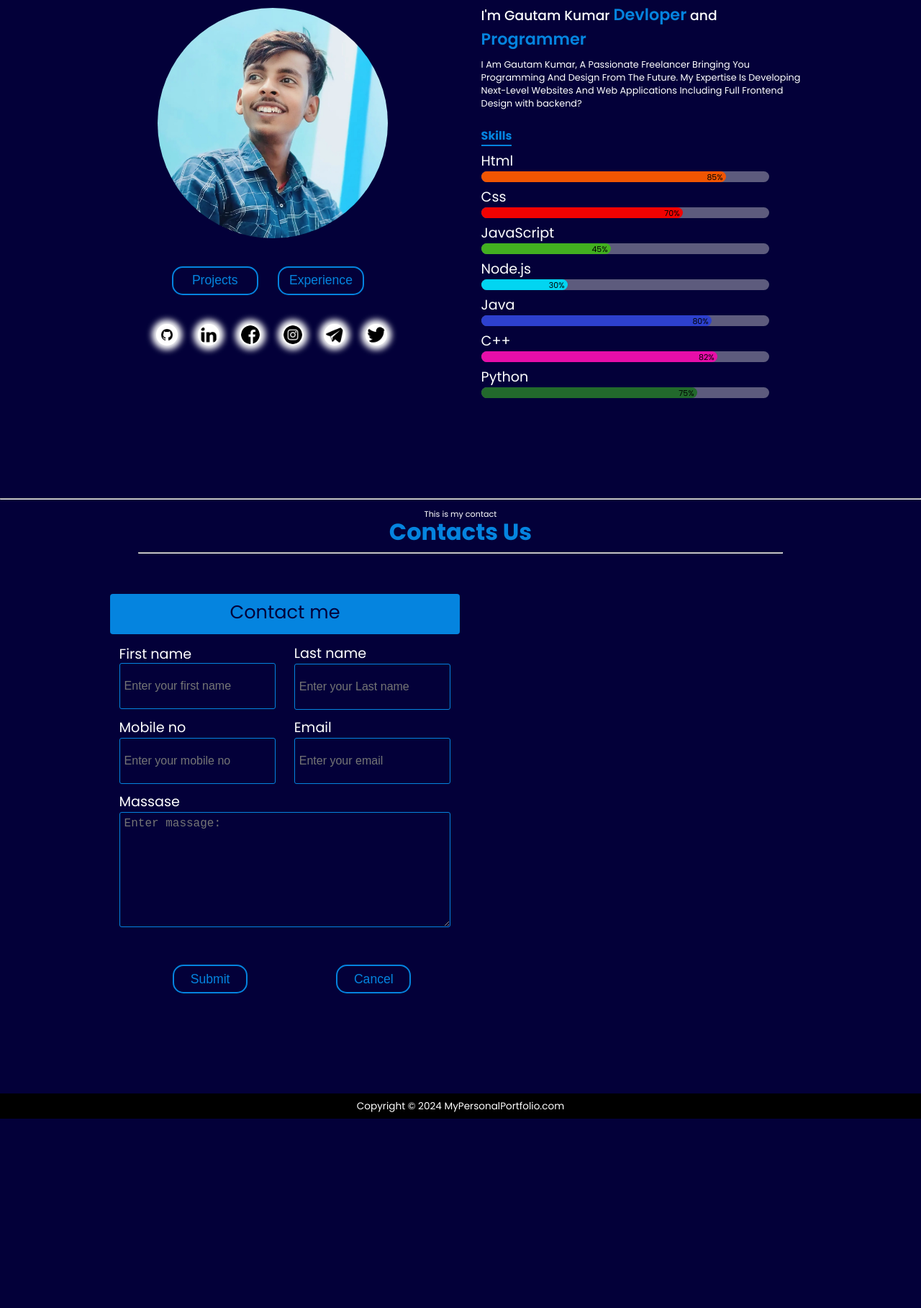
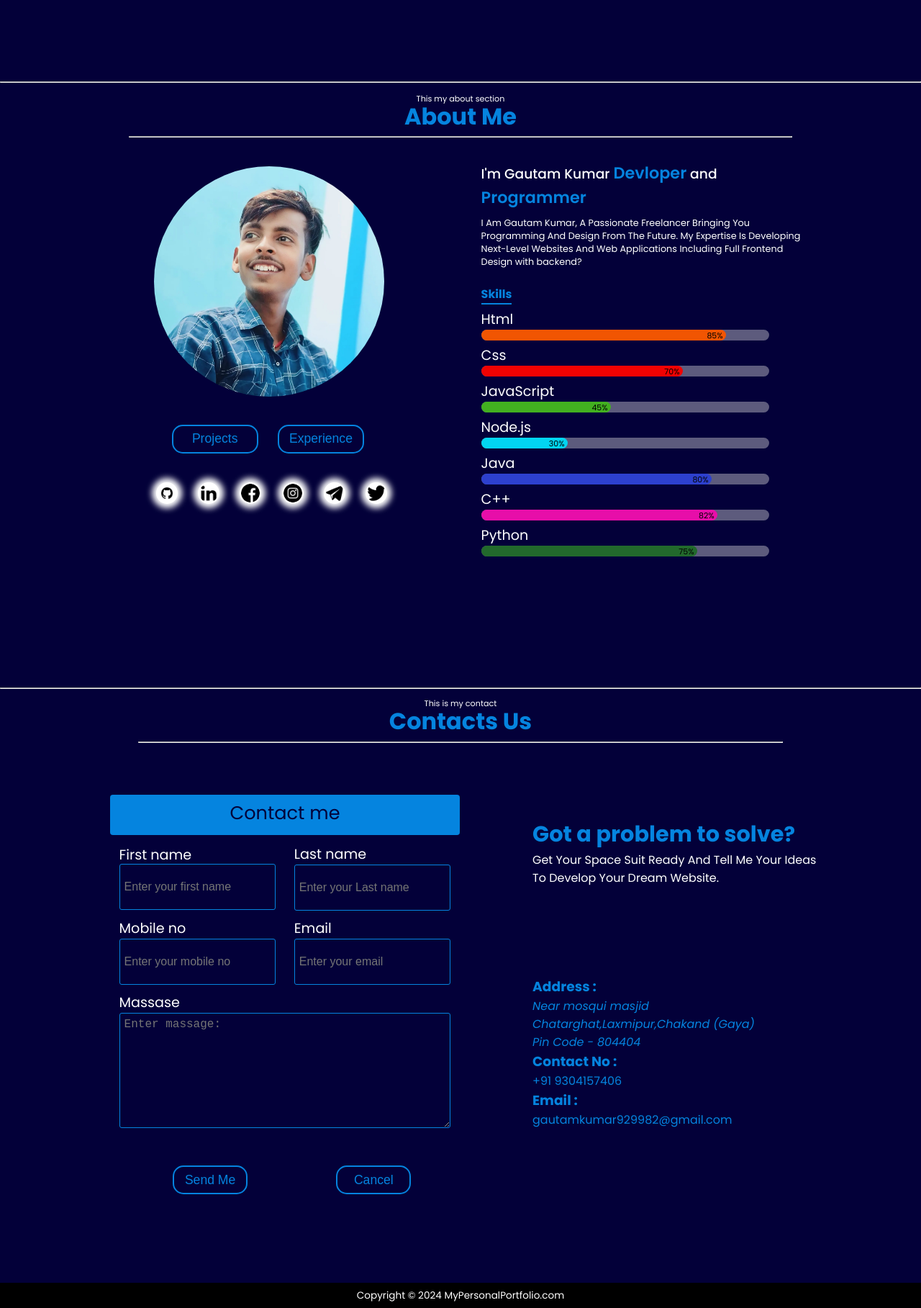
Before and after one commit to gautamkumar604/MyPortfolio, a plain HTML site: page static/index.html in a window 1280 px wide. Shown: the part 742-2559 px from the top of the page at 72% size. Before the commit the page ends 2296 px from the top, so only its background shows below. Drawn offline with nearby package versions, Linux system fonts and the light colour scheme.

Commit message:
fixed mistakes and complete contact section

```diff
--- a/static/index.html
+++ b/static/index.html
@@ -10,6 +10,7 @@
 
 <body>
     <div id="container">
+        <!-- THIS IS MY HEADER -->
         <header>
             <nav>
                 <div class="left"><span>Gautam's </span>portfolios</div>
@@ -25,9 +26,13 @@
             </nav>
         </header>
 
+        <!-- tHIS MY MAIN CONTENT DIVIDED IN SECTIONS -->
         <main>
+            <!-- THIS IS FIRST SECTION -->
             <section id="section1">
-                <div class="left_of_section1">Hello<span>...</span>
+                <!-- THIS SUB SECTIONS OF FIRST SECTION -->
+                <div class="left_of_section1 sa-left-right">
+                    <div class="control">Hello<span>...</span>
                         <div>My name is <span>Gautam Kumar</span></div>
                         <div>And I am a <span> Web Devloper </span>and<Br>
                             <span id="element"></span>
@@ -37,20 +42,28 @@
                             <button type="button" class="button2">Contact me</button>
                         </div>
                     </div>
-                <div class="right_of_section1">
+                </div>
+                <!-- THIS SUB SECTIONS OF FIRST SECTION -->
+                <div class="right_of_section1 sa-left-right">
+                    <div class="control">
                         <img src="/static/bg.png" alt="">
                     </div>
+                </div>
             </section>
+        </main>
         <hr>
+        <!-- THIS IS SECOND SECTION OF MAIN CONTENT -->
         <section id="section2">
+            <!-- THIS TEXT CONTAINER FOR ABOUT SECTION HEADING -->
             <div class="text_content">
                 <p>This my about section</p>
                 <h1>About Me</h1>
             </div>
             <hr>
+            <!-- THIS IS ABOUT SECTION OF SECOND SECTION -->
             <div class="about-container">
+                <!-- LEFT SUB SECTION OF ABOUT SECTION -->
                 <div class="left_of_section2 box_sizing">
-                            <!-- <p>This is left section</p> -->
                     <div class="image">
                         <img src="/gautam1.jpg" alt="">
                     </div>
@@ -60,17 +73,24 @@
                     </div>
                     <div class="social-acc">
                         <a href="https://www.github.com" target="_blank"><img src="/github.png" alt="" class="img0"></a>
-                                <a href="https://www.linkedin.com/feed/" target="_blank"><img src="/linkedin.png" alt="" class="img1"></a>
-                                <a href="https://www.facebook.com/home.php" target="_blank"><img src="/facebook.png" alt="" class="img2"></a>
-                                <a href="https://www.instagram.com/?hl=en" target="_blank"><img src="/instagram.png" alt="" class="img3"></a>
-                                <a href="https://web.telegram.org/" target="_blank"><img src="/telegram.png" alt="" class="img4"></a>
+                        <a href="https://www.linkedin.com/feed/" target="_blank"><img src="/linkedin.png" alt=""
+                                class="img1"></a>
+                        <a href="https://www.facebook.com/home.php" target="_blank"><img src="/facebook.png" alt=""
+                                class="img2"></a>
+                        <a href="https://www.instagram.com/?hl=en" target="_blank"><img src="/instagram.png" alt=""
+                                class="img3"></a>
+                        <a href="https://web.telegram.org/" target="_blank"><img src="/telegram.png" alt=""
+                                class="img4"></a>
                         <a href="https://x.com/home" target="_blank"><img src="/twitter.png" alt="" class="img5"></a>
                     </div>
                 </div>
+                <!-- RIGHT SUB SECTION OF ABOUT SECTION -->
                 <div class="right_of_section2 box_sizing">
                     <!-- <h1>About Me</h1> -->
                     <h3>I'm Gautam Kumar <span>Devloper</span> and <br><span>Programmer</span></h3>
-                            <p>I Am Gautam Kumar, A Passionate Freelancer Bringing You Programming And Design From The Future. My Expertise Is Developing Next-Level Websites And Web Applications Including Full Frontend Design with backend?</p>
+                    <p>I Am Gautam Kumar, A Passionate Freelancer Bringing You Programming And Design From The Future.
+                        My Expertise Is Developing Next-Level Websites And Web Applications Including Full Frontend
+                        Design with backend?</p>
                     <div class="skills">
                         <div class="skill-head">
                             <h4>Skills</h4>
@@ -114,7 +134,8 @@
                                                                         <div class="skill-content">
                                                                             <p>Python</p>
                                                                             <div class="skill-bar bar-box">
-                                        <div class="skills-content python">75%<div>
+                                                                                <div class="skills-content python">75%
+                                                                                    <div>
                                                                                     </div>
                                                                                 </div>
 
@@ -123,20 +144,22 @@
                                                                     </div>
         </section>
         <hr>
-            <section id ="section3">
+        <!-- THIS IS MY THIRD SECTION OF MAIN SECTION -->
+        <section id="section3">
             <div id="contact_head">
                 <p>This is my contact</p>
                 <h1>Contacts Us</h1>
             </div>
             <hr>
-                <div id ="contact-box">
+            <div id="contact-box">
+                <!-- THIS IS LEFT CONTAINER OF CONTACT BOX -->
                 <div class="left-box boxes">
                     <p>Contact me</p>
                     <form action="">
                         <div>
                             <div>
                                 <label for="fname" class="fname-fn">First name</label>
-                                    <input type="text"  id="fname" name="firstname" placeholder="Enter your first name">
+                                <input type="text" id="fname" name="firstname" placeholder="Enter your first name">
                             </div>
                             <div>
                                 <label for="lname">Last name</label><br>
@@ -160,19 +183,38 @@
                             </div>
                         </div>
                         <div class="btn1 btn3">
-                                <button type="button" class="button4">Submit</button>
+                            <button type="button" class="button4">Send Me</button>
                             <button type="button" class="button5">Cancel</button>
                         </div>
                     </form>
                 </div>
+                <!-- THIS IDS RIGHT CONTAINER OF DIALOGUE AND ADDRESS INFORMATION -->
                 <div class="right-box boxes">
-
+                    <div class="dialog">
+                        <h3>Got a problem to solve<span>?</span></h3>
+                        <p>Get Your Space Suit Ready And Tell Me Your Ideas To Develop Your Dream Website.</p>
+                    </div>
+                    <div class="my-info">
+                        <div class="add">
+                            <h3>Address :</h3>
+                            <Address>Near mosqui masjid Chatarghat,Laxmipur,Chakand (Gaya)<br> Pin Code - 804404
+                            </Address>
+                        </div>
+                        <div class="mobile-no">
+                            <h3>Contact No :</h3>
+                            <p>+91 9304157406</p>
+                        </div>
+                        <div class="email-id">
+                            <h3>Email :</h3>
+                            <p>gautamkumar929982@gmail.com</p>
+                        </div>
+                    </div>
                 </div>
             </div>
         </section>
         <div id="section4"></div>
-        </main>
         <!-- <hr> -->
+        <!-- THIS IS MY FOOTER SECTION -->
         <footer id="footer">
             <div class="foot">
                 Copyright © 2024 MyPersonalPortfolio.com
@@ -184,8 +226,8 @@
 
     <!-- Setup and start animation! -->
     <script>
-    var typed = new Typed('#element',{
-      strings: ['#Web Designer', '#Software Devloper','#Data Science'],
+        var typed = new Typed('#element', {
+            strings: ['#Web Designer', '#Software Devloper', '#Data Science'],
             typeSpeed: 80,
         });
     </script>
--- a/static/style.css
+++ b/static/style.css
@@ -1,34 +1,41 @@
 @import url('https://fonts.googleapis.com/css2?family=Poppins:ital,wght@0,100;0,200;0,300;0,400;0,500;0,600;0,700;0,800;0,900;1,100;1,200;1,300;1,400;1,500;1,600;1,700;1,800;1,900&display=swap');
-*{
+
+* {
     margin: 0;
     padding: 0;
     box-sizing: border-box;
 }
-:root{
-    --maincolor:rgb(5, 132, 223);
+
+:root {
+    --maincolor: rgb(5, 132, 223);
     /* --maincolor:rgb(149, 0, 255); */
-    --bodycolor:rgb(3,0,57);
+    /* --bodycolor:rgb(3,0,57); */
+    --bodycolor: rgb(3, 0, 57);
 }
-body{
-    background-color:var(--bodycolor);
-    /* background-color: rgb(4, 0, 61); */
+
+body {
+    background-color: var(--bodycolor);
     font-family: "Poppins", sans-serif;
     text-decoration: none;
 }
-span{
-    color:var(--maincolor);
+
+span {
+    color: var(--maincolor);
     font-weight: bold;
     font-size: 1.8rem;
 }
-header{
+
+header {
     position: sticky;
     top: 0.1px;
 }
-nav .left{
+
+nav .left {
     font-size: 1.4rem;
     /* position: absolute; */
 }
-nav{
+
+nav {
     display: flex;
     justify-content: space-around;
     align-items: center;
@@ -37,88 +44,110 @@ nav{
     color: white;
     font-size: 18px;
 }
-nav ul{
+
+nav ul {
     display: flex;
     justify-content: center;
     align-items: center;
     margin-left: 300px;
 }
-nav ul li{
+
+nav ul li {
     list-style: none;
     margin: 23px;
 }
-nav ul li a{
+
+nav ul li a {
     color: white;
     text-decoration: none;
 }
-nav ul li a:hover{
-    color:var(--maincolor);
+
+nav ul li a:hover {
+    color: var(--maincolor);
 }
 
 /* Main content */
-#section1{
+#section1 {
     display: flex;
     justify-content: space-around;
-    margin-top: 23px;
+    align-items: center;
+    /* margin-top: 23px; */
     color: white;
+    height: 100vh;
 }
-.left_of_section1{
+.sa-left-right{
     /* background-color: brown; */
+
+}
+
+.left_of_section1 {
     width: 35vw;
+    height: 90vh;
     font-size: 1.8rem;
     margin: 50px 0px;
     padding: 100px 4px;
     /* text-align: center; */
 }
-.btn1{
+.sa-left-right .control{
+    margin-top: 2.5rem;
 }
-.btn1 button{
+
+.btn1 {}
+
+.btn1 button {
     font-size: 1.1rem;
     border: 2px solid var(--maincolor);
     background-color: transparent;
     border-radius: 15px;
-    width:120px;
+    width: 120px;
     height: 40px;
     margin-top: 22px;
     margin-right: 23px;
     margin-bottom: 20px;
     color: var(--maincolor);
 }
-.btn1 button:hover{
+
+.btn1 button:hover {
     /* border: 2px solid white; */
     /* background-color: indigo; */
     box-shadow: 0px 0px 5px 1px var(--maincolor);
     /* color: white; */
     cursor: pointer;
 }
-.button1{
+
+.button1 {
     margin-right: 35px;
 }
-.right_of_section1{
+
+.right_of_section1 {
+    height: 90vh;
     /* background-color: brown; */
-    margin: 50px 0px;
+    margin: 60px 0px;
     padding: 4px;
     width: 35vw;
 }
-.right_of_section1 img{
+
+.right_of_section1 img {
     width: 90%;
 }
 
 /* section 2 about content */
-#section2{
+#section2 {
     display: flex;
     justify-content: space-evenly;
     flex-direction: column;
     /* background-color: rgb(114, 107, 214); */
-    height: 100vh;
+    height: 105vh;
     max-width: 85vw;
     margin: auto;
     align-items: center;
 }
-#section2 hr{
+
+#section2 hr {
     width: 72vw;
 }
-.text_content{
+
+.text_content {
     display: flex;
     justify-content: space-evenly;
     align-items: center;
@@ -126,49 +155,57 @@ nav ul li a:hover{
     color: white;
     margin-top: 12px;
 }
-.text_content h1{
+
+.text_content h1 {
     font-weight: bold;
     font-size: 2rem;
     color: var(--maincolor);
     margin-top: -8px;
 }
-.text_content p{
+
+.text_content p {
     font-size: 0.7rem;
 
 }
-.about-container{
+
+.about-container {
     /* background-color: brown; */
     display: flex;
     justify-content: space-around;
     align-items: center;
-    color: black;
     width: 80vw;
-    height: 90vh;
-    margin-top: 10px;
+    height: 95vh;
+    /* margin-top: 10px; */
 }
-.box_sizing{
+
+.box_sizing {
     /* background-color: rgb(191, 166, 214); */
     width: 40vw;
-    height: 85vh;
+    height: 90vh;
     margin: 4px;
 }
-.left_of_section2{
+
+.left_of_section2 {
     text-align: center;
 }
-.image{
+
+.image {
     margin: 10px;
     /* border: 2px solid black; */
 }
-.left_of_section2 img{
+
+.left_of_section2 img {
     width: 25vw;
     border-radius: 50vh;
     margin-top: 8px;
-    margin-right: 10px;
+    margin-right: 20px;
 }
-.button3{
+
+.button3 {
     /* margin-right: 25px; */
 }
-.social-acc{
+
+.social-acc {
     width: 36vw;
     margin-top: 10px;
     margin-left: 15px;
@@ -176,107 +213,127 @@ nav ul li a:hover{
     /* background-color: white; */
 
 }
-.social-acc img{
+
+.social-acc img {
     width: 30px;
     background-color: white;
     margin: 10px 12px;
     padding: 2px;
     box-shadow: 0px 0px 8px 6px white;
 }
-.social-acc img:hover{
+
+.social-acc img:hover {
     box-shadow: 0px 0px 8px 6px rgb(0, 0, 0);
 }
-.right_of_section2{
+
+.right_of_section2 {
     padding: 0px 25px;
 
 }
+
 /* .right_of_section2 h1{
     text-align: center;
     border-bottom: 1px solid var(--maincolor);
     margin-top: 12px;
     text-decoration: underline;
 } */
-.right_of_section2 h3{
+.right_of_section2 h3 {
     font-weight: 500;
     margin-top: 10px;
     color: white;
 }
-.right_of_section2 h3 span{
+
+.right_of_section2 h3 span {
     font-size: 1.4rem;
     font-weight: 600;
 }
-.right_of_section2 p{
+
+.right_of_section2 p {
     margin-top: 10px;
     font-size: 0.8rem;
     color: white;
 }
-.skills{
+
+.skills {
     margin-top: 23px;
     width: 400px;
     /* background-color: #aa1c1c; */
 }
-.skill-head{
+
+.skill-head {
     width: fit-content;
     border-bottom: 2px solid var(--maincolor);
     color: var(--maincolor);
 }
-.skill-content{
+
+.skill-content {
     margin-top: -4px;
 }
-.skill-content p{
+
+.skill-content p {
     margin-top: 10px;
     font-size: 1.2rem;
     color: white;
 }
+
 .skill-bar {
     width: 100%;
     height: 15px;
     background-color: #dddddd69;
     border-radius: 50px;
 }
-.skills-content{
+
+.skills-content {
     text-align: right;
     font-size: 11px;
     padding-right: 4px;
     border-radius: 50px;
 }
+
 .html {
     width: 85%;
     height: 15px;
     background-color: #f15502;
 }
+
 .css {
     width: 70%;
     height: 15px;
     background-color: #f10202;
 }
-.JavaScript{
+
+.JavaScript {
     width: 45%;
     height: 15px;
     background-color: #42b020;
 }
+
 .node-js {
     width: 30%;
     height: 15px;
     background-color: #02d5f1;
 }
+
 .java {
     width: 80%;
     height: 15px;
     background-color: #2d40ce;
 }
+
 .cpp {
     width: 82%;
     height: 15px;
     background-color: #e70ea9;
 }
+
 .python {
     width: 75%;
     height: 15px;
     background-color: #22692c;
 }
+
 /*contact section*/
-#section3{
+#section3 {
     /* background-color: rgb(31, 23, 142); */
     color: white;
     height: 100vh;
@@ -286,25 +343,30 @@ nav ul li a:hover{
     flex-direction: column;
     align-items: center;
 }
-#section3 hr{
+
+#section3 hr {
     width: 70vw;
     background-color: red;
 }
-#contact_head{
+
+#contact_head {
     text-align: center;
     margin-top: 12px;
 
 }
-#contact_head p{
+
+#contact_head p {
     font-size: 0.7rem;
     margin-bottom: -8px;
 }
-#contact_head h1{
+
+#contact_head h1 {
     font-size: 2rem;
     color: var(--maincolor);
     margin-bottom: 4px;
 }
-#contact-box{
+
+#contact-box {
     display: flex;
     /* border: 2px solid black; */
     width: 80vw;
@@ -312,15 +374,22 @@ nav ul li a:hover{
     margin: 60px 0px;
     padding: 4px;
 }
-.boxes{
+
+/* #contact-box .img{
     position: relative;
-    top: -2vh;
+    top: 20vh;
+    right: 18vw;
+} */
+.boxes {
+    /* position: relative;
+    top: -2vh; */
     width: 40vw;
     height: 80vh;
     /* background-color: #42b020; */
     margin: 8px;
 }
-.left-box form{
+
+.left-box form {
     display: inline-flex;
     flex-direction: column;
     /* border: 2px solid red; */
@@ -328,9 +397,10 @@ nav ul li a:hover{
     width: 40vw;
     height: 70vh;
 }
-.left-box p{
+
+.left-box p {
     background-color: var(--maincolor);
-   color:  var(--bodycolor);
+    color: var(--bodycolor);
     border-radius: 4px;
     text-align: center;
     width: 38vw;
@@ -340,22 +410,27 @@ nav ul li a:hover{
     font-size: 1.6rem;
     margin-bottom: 12px;
 }
-.left-box form div{
+
+.left-box form div {
     display: inline-flex;
     justify-content: center;
 }
-.left-box form div div{
+
+.left-box form div div {
     display: flex;
     flex-direction: column;
     margin-left: 2vw;
-    position: relative;
+    /* position: relative; */
     /* left: 2vw; */
 }
-.left-box form label{
+
+.left-box form label {
     font-size: 1.2rem;
     /* margin: 0px 3px; */
 }
-.left-box form input , textarea{
+
+.left-box form input,
+textarea {
     width: 17vw;
     position: relative;
     top: -25px;
@@ -365,11 +440,12 @@ nav ul li a:hover{
     border-radius: 3px;
     padding: 6px;
     font-size: 1rem;
-   color: white;
+    color: rgba(255, 255, 255, 0.599);
     margin-bottom: -15px;
 
 }
-.left-box form textarea{
+
+.left-box form textarea {
     width: 36vw;
     height: 20vh;
     /* border: 2px solid indigo; */
@@ -378,27 +454,54 @@ nav ul li a:hover{
     /* margin: 4px 0px; */
 
 }
- .fname-fn{
+
+.fname-fn {
     margin-bottom: 23px;
 }
- .btn3{
+
+.btn3 {
     /* background-color: #e70ea9; */
     width: 35.5vw;
     margin-top: 20px;
 }
-.btn3 button{
+
+.btn3 button {
     margin-left: 100px;
     background-color: transparent;
 }
-.right-box{
+
+.right-box {
+    display: flex;
+    flex-direction: column;
+    justify-content: space-between;
+    margin: auto;
+    padding-left: 5rem;
 
 }
 
+.dialog {
+    /* text-align: center; */
+    margin-top: 2rem;
+}
+
+.dialog h3 {
+    color: var(--maincolor);
+    font-size: 1.9rem
+}
+
+.my-info {
+    margin-bottom: 11rem;
+    color: var(--maincolor);
+}
+
+.my-info h3 {
+    /* color: var(--maincolor); */
+}
+
 /* footerSection */
-#footer{
+#footer {}
 
-}
-.foot{
+.foot {
     margin-top: 25px;
     height: 35px;
     display: flex;
```
Also changed, not shown: contact-01.png (added). Lines whose indentation alone changed are shown as unchanged.
